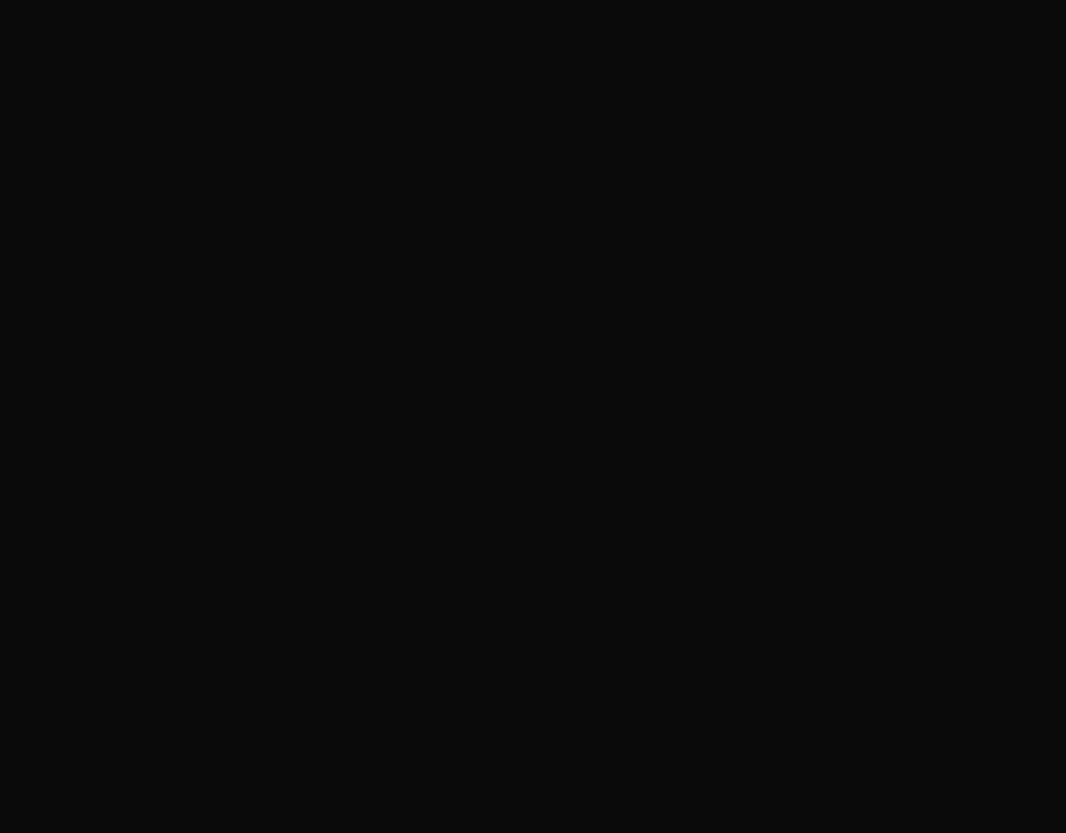
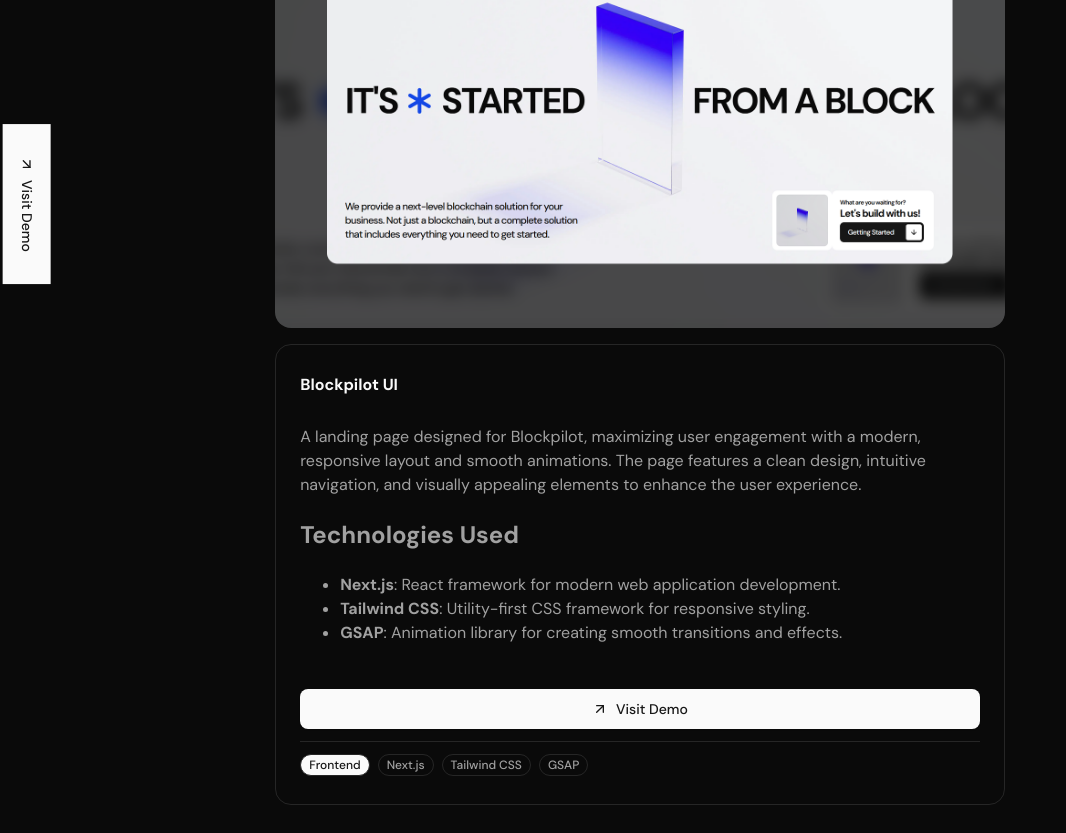
Before and after one commit to iamyourdre/iamyourdre, a React (Vite) app: page /portfolio/blockpilot in a window 1280 px wide. Before the commit this address had no page. Shown: the part 220-1053 px from the top of the page, without its empty margins (0-1066 px from the left). Before the commit the page ends 800 px from the top, so only its background shows below. Built offline with nearby package versions, Linux system fonts and the light colour scheme; a web font is replaced by a local one.

Commit message:
feat: add Blockpilot UI component with detailed project information and demo link

```diff
--- a/src/App.jsx
+++ b/src/App.jsx
@@ -11,6 +11,7 @@
 import Presale from './pages/portfolio/Presale';
 import ChatApp from './pages/portfolio/ChatApp';
 import Liqee from './pages/portfolio/Liqee';
+import Blockpilot from './pages/portfolio/Blockpilot';
 
 function App() {
   const { theme, setTheme } = useContext(ThemeContext);
@@ -31,6 +32,7 @@
         <Route path="/portfolio/presale" element={<Presale />} />
         <Route path="/portfolio/chatapp" element={<ChatApp />} />
         <Route path="/portfolio/liqee" element={<Liqee />} />
+        <Route path="/portfolio/blockpilot" element={<Blockpilot />} />
       </Routes>
     </Router>
   );
--- a/src/components/PortoCard.jsx
+++ b/src/components/PortoCard.jsx
@@ -22,7 +22,7 @@
   };
 
   return (
-    <Link to={to} className="p-4 md:border-r border-b border-muted even:border-r-0 last:border-b-0 md:nth-last-[2]:border-b-0">
+    <Link to={to} target='_blank' className="p-4 md:border-r border-b border-muted even:border-r-0 last:border-b-0 md:nth-last-[2]:border-b-0">
       <div
         className="flex relative"
         onMouseMove={handleMouseMove}
--- a/src/components/slicing/Hero.jsx
+++ b/src/components/slicing/Hero.jsx
@@ -139,8 +139,8 @@
             </h1>
             <div className="flex gap-2" ref={buttonRef}>
               <Button size='lg' onClick={handleDiveDown}> Dive Down</Button>
-              <Link to='https://drive.google.com/drive/folders/1SCje_5a4qUhsjGSHd93n9UfLnQACvsHd?usp=sharing' target='_blank'>
-                <Button size='lg' variant='ghost' className='bg-foreground/20 text-foreground backdrop-blur-xl'>Read My CV</Button>
+              <Link to={contact[0].link} target='_blank'>
+                <Button size='lg' variant='ghost' className='bg-foreground/20 text-foreground backdrop-blur-xl'><Linkedin />LinkedIn</Button>
               </Link>
             </div>
           </div>
--- a/src/components/slicing/Portfolio.jsx
+++ b/src/components/slicing/Portfolio.jsx
@@ -5,6 +5,7 @@
 import crowdfunding from '@/assets/portofolio/crowdfunding/preview.png'
 import onecloud from '@/assets/portofolio/onecloud/preview.png'
 import liqee from '@/assets/portofolio/liqee/preview.png'
+import blockpilot from '@/assets/portofolio/blockpilot/preview.png'
 import chatapp from '@/assets/portofolio/chatapp/preview.png'
 import PortoCard from '../PortoCard'
 import { Button } from '../ui/button'
@@ -51,10 +52,11 @@
             <PortoCard thumbnail={tweetify} title='Tweetify' tag={['Web Development']} to='/portfolio/tweetify'/>
             <PortoCard thumbnail={srjk} title='SRJK' tag={['ML', 'Data Science']} to='/portfolio/srjk'/>
             <PortoCard thumbnail={ptba} title='PTBA Asset Management' tag={['App Development']} to='/portfolio/ptba'/>
-            <PortoCard thumbnail={liqee} title='Liqee | Layanan Sosial Media' tag={['Web Development', 'eCommerce']} to='/portfolio/liqee'/>
+            <PortoCard thumbnail={liqee} title='Liqee | Social Media Services' tag={['eCommerce']} to='/portfolio/liqee'/>
+            <PortoCard thumbnail={blockpilot} title='Blockpilot UI' tag={['Web Design', 'GSAP']} to='/portfolio/blockpilot'/>
             <PortoCard thumbnail={crowdfunding} title='Web3 Crowdfunding' tag={['Web3', 'dApps']} to='/portfolio/crowdfunding'/>
             <PortoCard thumbnail={onecloud} title='OneCloud Dashboard' tag={['UI/UX', 'Web Design']} to='/portfolio/onecloud'/>
-            <PortoCard thumbnail={chatapp} title='Chat App' tag={['Web Development']} to='/portfolio/chatapp'/>
+            {/* <PortoCard thumbnail={chatapp} title='Chat App' tag={['Web Development']} to='/portfolio/chatapp'/> */}
             <Link to={'https://github.com/iamyourdre'} className="p-2 md:border-r border-b border-muted even:border-r-0 last:border-b-0 md:nth-last-[2]:border-b-0">
               <div className="h-full flex justify-center items-center gap-2">
                 <Button variant='outline' className='w-full h-full' ><Github/><Badge className='bg-foreground'>github.com/iamyourdre</Badge></Button>
--- /dev/null
+++ b/src/pages/portfolio/Blockpilot.jsx
@@ -0,0 +1,75 @@
+import React from 'react'
+import { Button } from '@/components/ui/button'
+import { ArrowUpRight, Github } from 'lucide-react'
+import { Badge } from "@/components/ui/badge"
+import _1 from '@/assets/portofolio/blockpilot/preview.png'
+import Divider from '@/components/Divider'
+import { Link } from 'react-router-dom'
+import Markdown from 'react-markdown'
+import {
+  Carousel,
+  CarouselContent,
+  CarouselItem,
+  CarouselNext,
+  CarouselPrevious,
+} from "@/components/ui/carousel"
+
+
+const Blockpilot = () => {
+  const details = {
+    title: 'Blockpilot UI',
+    description: `
+A landing page designed for Blockpilot, maximizing user engagement with a modern, responsive layout and smooth animations. The page features a clean design, intuitive navigation, and visually appealing elements to enhance the user experience.
+
+## Technologies Used
+
+- **Next.js**: React framework for modern web application development.
+- **Tailwind CSS**: Utility-first CSS framework for responsive styling.
+- **GSAP**: Animation library for creating smooth transitions and effects.
+    `,
+    image: _1,
+    frontend: ['Next.js', 'Tailwind CSS', 'GSAP'],
+    link: 'https://blockpilot-ui.vercel.app/',
+  }
+  return (
+    <div className='mt-16'>
+      <div className=" grid grid-cols-1 lg:grid-cols-5 box gap-6 place-content-start">
+        <div className="col-span-1">
+          <div className="">
+            <Link className='hidden lg:flex absolute left-0 top-1/2 transform -translate-x-1/3 z-10' to={details.link}>
+              <Button className='rounded-none rotate-90' size={'xl'}><ArrowUpRight/>Visit Demo</Button>
+            </Link>
+          </div>
+        </div>
+        <div className="col-span-1 lg:col-span-3 flex flex-col gap-4">
+          <div className="">
+            <img src={details.image} alt="tweetify" className="w-full rounded-2xl" />
+          </div>
+          <div className="lg:box-m box border border-muted rounded-2xl flex flex-col gap-3">
+            <h1 className='font-bold h1'>
+              {details.title}
+            </h1>
+            <div className="text-muted-foreground markdown">
+              <Markdown>{details.description}</Markdown>
+            </div>
+            <Link to={details.link} className='flex'>
+              <Button className='mt-4 flex-1' size='lg'><ArrowUpRight/>Visit Demo</Button>
+            </Link>
+            <Divider/>
+            <div className="flex flex-col gap-2">
+              <div className="flex flex-wrap gap-2">
+                <Badge className='border-muted rounded-full flex-none'>Frontend</Badge>
+                {details.frontend.map((item, index) => (
+                  <Badge key={index} variant="outline" className='border-muted text-muted-foreground rounded-full'>{item}</Badge>
+                ))}
+              </div>
+            </div>
+          </div>
+        </div>
+        <div className="col-span-1">
+        </div>
+      </div>
+    </div>
+  )
+}
+export default Blockpilot
--- a/src/pages/portfolio/Liqee.jsx
+++ b/src/pages/portfolio/Liqee.jsx
@@ -19,25 +19,25 @@
 
 const Liqee = () => {
   const details = {
-    title: 'Liqee | Layanan Sosial Media',
+    title: 'Liqee | Social Media Services',
     description: `
-Liqee adalah platform inovatif yang menyediakan layanan pembelian Likes dan Followers secara instan dan mudah. Pengguna dapat memilih layanan yang diinginkan, melakukan pembayaran melalui QRIS, dan pesanan akan langsung diproses tanpa perlu registrasi atau mengisi saldo terlebih dahulu.
+Liqee is an innovative platform that provides instant and easy services for purchasing Likes and Followers. Users can select the desired service, make payments via QRIS, and orders will be processed immediately without the need for registration or topping up a balance first.
 
-## Fitur Utama
+## Main Features
 
-- **Tanpa Registrasi**: Pengguna tidak perlu membuat akun atau login untuk melakukan pemesanan.
-- **Pembayaran Instan**: Mendukung pembayaran langsung melalui QRIS.
-- **Proses Cepat & Otomatis**: Pesanan diproses secara otomatis dan instan setelah pembayaran diterima.
-- **Antarmuka Sederhana**: Desain user-friendly yang memudahkan pengguna dalam memilih layanan.
+- **No Registration**: Users do not need to create an account or log in to place an order.
+- **Instant Payment**: Supports direct payment via QRIS.
+- **Fast & Automatic Processing**: Orders are processed automatically and instantly after payment is received.
+- **Simple Interface**: User-friendly design makes it easy for users to select services.
 
-## Teknologi yang Digunakan
+## Technologies Used
 
-- **Next.js**: Framework React untuk pengembangan aplikasi web modern.
-- **Tailwind CSS**: Framework CSS utility-first untuk styling responsif.
-- **Zustand**: State management sederhana dan efisien untuk React.
-- **Axios**: HTTP client untuk komunikasi dengan backend.
-- **MongoDB**: Database NoSQL untuk penyimpanan data layanan dan transaksi.
-- **JWT**: JSON Web Token untuk otentikasi dan keamanan API.
+- **Next.js**: React framework for modern web application development.
+- **Tailwind CSS**: Utility-first CSS framework for responsive styling.
+- **Zustand**: Simple and efficient state management for React.
+- **Axios**: HTTP client for backend communication.
+- **MongoDB**: NoSQL database for storing services and transaction data.
+- **JWT**: JSON Web Token for API authentication and security.
     `,
     images: [_1, _2, _3],
     frontend: ['Next.js', 'Tailwind CSS', 'Zustand', 'Axios'],
@@ -50,7 +50,7 @@
         <div className="col-span-1">
           <div className="">
             <Link className='hidden lg:flex absolute left-0 top-1/2 transform -translate-x-1/3 z-10' to={details.link}>
-              <Button className='rounded-none rotate-90' size={'xl'}><Github/>GitHub</Button>
+              <Button className='rounded-none rotate-90' size={'xl'}><ArrowUpRight/>Visit Website</Button>
             </Link>
           </div>
         </div>
@@ -78,7 +78,7 @@
               <Markdown>{details.description}</Markdown>
             </div>
             <Link to={details.link} className='flex'>
-              <Button className='mt-4 flex-1' size='lg'><ArrowUpRight/> Visit Website</Button>
+              <Button className='mt-4 flex-1' size='lg'><ArrowUpRight/>Visit Website</Button>
             </Link>
             <Divider/>
             <div className="flex flex-col gap-2">
--- a/src/pages/portfolio/SRJK.jsx
+++ b/src/pages/portfolio/SRJK.jsx
@@ -19,39 +19,37 @@
 
 const SRJK = () => {
   const details = {
-    title: 'SRJK',
+    title: 'SRJK (Sistem Rekomendasi Jurusan Kuliah)',
     description: `
-# Sistem Rekomendasi Jurusan Kuliah Siswa SMA Berdasarkan Nilai Rapor dengan Algoritma Naive Bayes
+# College Major Recommendation System for High School Students Based on Report Card Grades Using the Naive Bayes Algorithm
 
-Sistem ini dikembangkan sebagai bagian dari penelitian yang bertujuan untuk membantu siswa dalam memilih jurusan yang sesuai dengan kemampuan akademik mereka, sehingga meningkatkan peluang diterima di perguruan tinggi melalui jalur seleksi tanpa tes.
-
+This system was developed as part of a research project aimed at helping students choose majors that match their academic abilities, thereby increasing their chances of being accepted into universities through non-test selection pathways.
 
 ![Preview](https://github.com/iamyourdre/sistem-rekomendasi-jurusan-kuliah/blob/main/preview.png?raw=true)
 
-## 🏛 Latar Belakang
-Banyak siswa SMA mengalami kesulitan dalam memilih jurusan kuliah yang sesuai dengan minat dan kemampuannya, yang berdampak pada tingkat kelulusan yang rendah dalam seleksi nasional masuk perguruan tinggi (PTN). Oleh karena itu, sistem ini dirancang untuk menganalisis pola nilai rapor siswa dan memberikan rekomendasi jurusan berdasarkan data historis siswa yang telah berhasil diterima di PTN.
+## 🏛 Background
+Many high school students struggle to choose a college major that suits their interests and abilities, which impacts the low graduation rates in national university entrance selection (PTN). Therefore, this system is designed to analyze students' report card grade patterns and provide major recommendations based on historical data of students who have successfully been accepted into PTN.
 
-## 🔍 Metode
-- **Naive Bayes Classifier**: Digunakan untuk mengklasifikasikan jurusan dengan probabilitas tertinggi berdasarkan pola nilai rapor siswa.
-- **Euclidean Distance**: Digunakan untuk menemukan jurusan dengan pola nilai yang paling mirip dengan siswa yang telah berhasil diterima sebelumnya.
-- **Leave-One-Out Cross Validation (LOOCV)**: Digunakan untuk menguji keakuratan model dengan dataset yang terbatas.
-- **Precision Calculation**: Digunakan untuk mengevaluasi tingkat keberhasilan rekomendasi.
+## 🔍 Methods
+- **Naive Bayes Classifier**: Used to classify the major with the highest probability based on the student's report card grade patterns.
+- **Euclidean Distance**: Used to find the major with the most similar grade pattern to students who have previously been accepted.
+- **Leave-One-Out Cross Validation (LOOCV)**: Used to test the model's accuracy with a limited dataset.
+- **Precision Calculation**: Used to evaluate the success rate of the recommendations.
 
-## ⚙️ Teknologi yang Digunakan
-- **Backend**: Node.js dengan Express.js
-- **Frontend**: React.js dengan Tailwind CSS
+## ⚙️ Technologies Used
+- **Backend**: Node.js with Express.js
+- **Frontend**: React.js with Tailwind CSS
 - **Database**: MySQL
-- **Authentication**: NextAuth.js dengan JWT dan CSRF Token
+- **Authentication**: NextAuth.js with JWT and CSRF Token
 
-## 📌 Fitur Utama
-- **Pelatihan Model**: Sistem dapat melatih model Naive Bayes dengan dataset nilai rapor siswa yang telah berhasil diterima di PTN.
-- **Pengujian Model**: Sistem dapat menguji keakuratan model dengan dataset yang terbatas menggunakan metode LOOCV.
-- **Input Nilai Rapor**: Siswa dapat memasukkan nilai rapor mereka untuk mendapatkan rekomendasi jurusan.
-- **Rekomendasi Jurusan**: Siswa dapat melihat rekomendasi jurusan berdasarkan nilai rapor mereka.
+## 📌 Main Features
+- **Model Training**: The system can train the Naive Bayes model with a dataset of report card grades from students who have been accepted into PTN.
+- **Model Testing**: The system can test the model's accuracy with a limited dataset using the LOOCV method.
+- **Report Card Input**: Students can input their report card grades to get major recommendations.
+- **Major Recommendations**: Students can view recommended majors based on their report card grades.
 
-
-## 📖 Referensi
-Penelitian ini merupakan bagian dari skripsi saya yang berjudul **"Sistem Rekomendasi Jurusan Kuliah Siswa SMA Berdasarkan Nilai Rapor dengan Algoritma Naive Bayes"**, yang dapat diakses melalui [repository Universitas Sriwijaya](https://repository.unsri.ac.id/156310/3/RAMA_55201_09021382025164_0009019002_0021128905_01_front_ref.pdf).
+## 📖 Reference
+This research is part of my thesis titled **"Sistem Rekomendasi Jurusan Kuliah Siswa SMA Berdasarkan Nilai Rapor dengan Algoritma Naive Bayes"**, which can be accessed through the [Sriwijaya University repository](https://repository.unsri.ac.id/156310/3/RAMA_55201_09021382025164_0009019002_0021128905_01_front_ref.pdf).
     `,
     highlight: ['Machine Learning', 'Data Mining', 'Web Development'],
     frontend: ['React.js', 'React Redux', 'React Router', 'Tailwind CSS', 'Axios'],
```
Also changed, not shown: src/pages/portfolio/PTBA.jsx (+11 -11 lines), src/assets/portofolio/blockpilot/preview.png (added).
